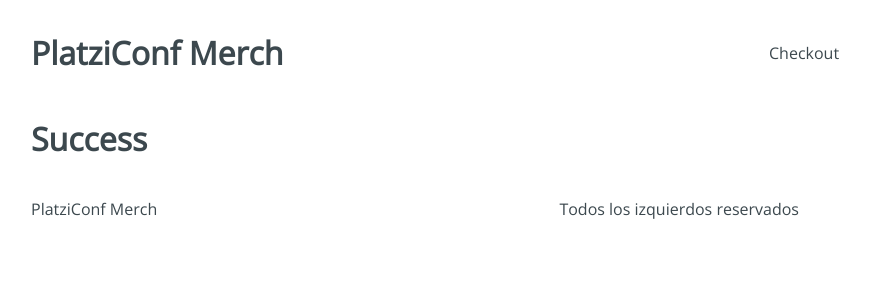
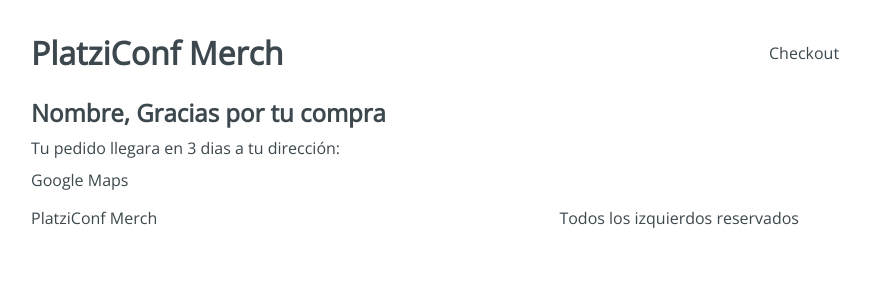
Before and after one commit to nmrinc/platzi-conf-merch, a React app: page /checkout/success in a window 1280 px wide. Shown: the top 300 px of the page, without its empty margins (225-1095 px from the left). Built offline with nearby package versions, Linux system fonts and the light colour scheme.

Commit message:
Lesson 26 Maquetación y estilos del flujo de pago

```diff
--- a/src/containers/Payment/index.jsx
+++ b/src/containers/Payment/index.jsx
@@ -1,5 +1,14 @@
 import React from 'react';
+import '../../styles/components/Payment.scss';
 
-const Payment = () => <h1>Payment</h1>;
+const Payments = () => (
+  <div className="Payment">
+    <div className="Payment-content">
+      <h3>Resumen del pedido:</h3>
+      <div className="Payment-button">Boton de pago con Paypal</div>
+    </div>
+    <div />
+  </div>
+);
 
-export default Payment;
+export default Payments;
--- a/src/containers/Success/index.jsx
+++ b/src/containers/Success/index.jsx
@@ -1,5 +1,14 @@
 import React from 'react';
+import '../../styles/components/Success.scss';
 
-const Success = () => <h1>Success</h1>;
+const Success = () => (
+  <div className="Succes">
+    <div className="Success-content">
+      <h2>Nombre, Gracias por tu compra</h2>
+      <span>Tu pedido llegara en 3 dias a tu dirección:</span>
+      <div className="Success-map">Google Maps</div>
+    </div>
+  </div>
+);
 
 export default Success;
```
